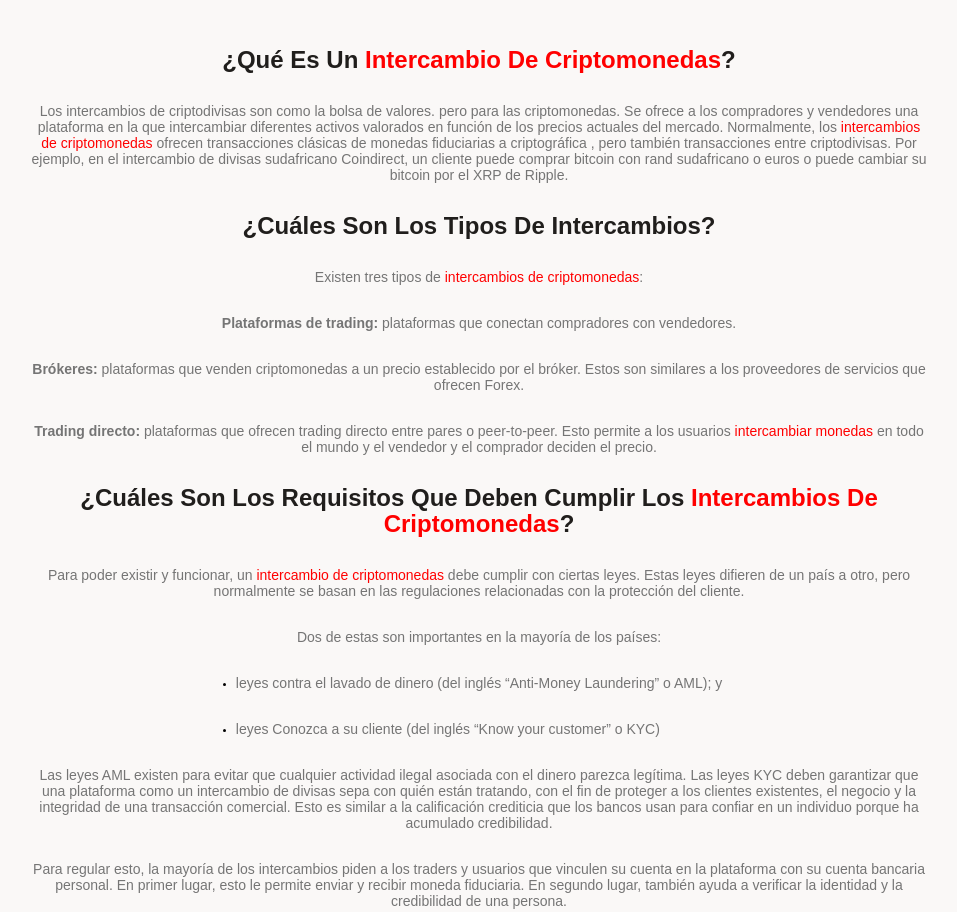
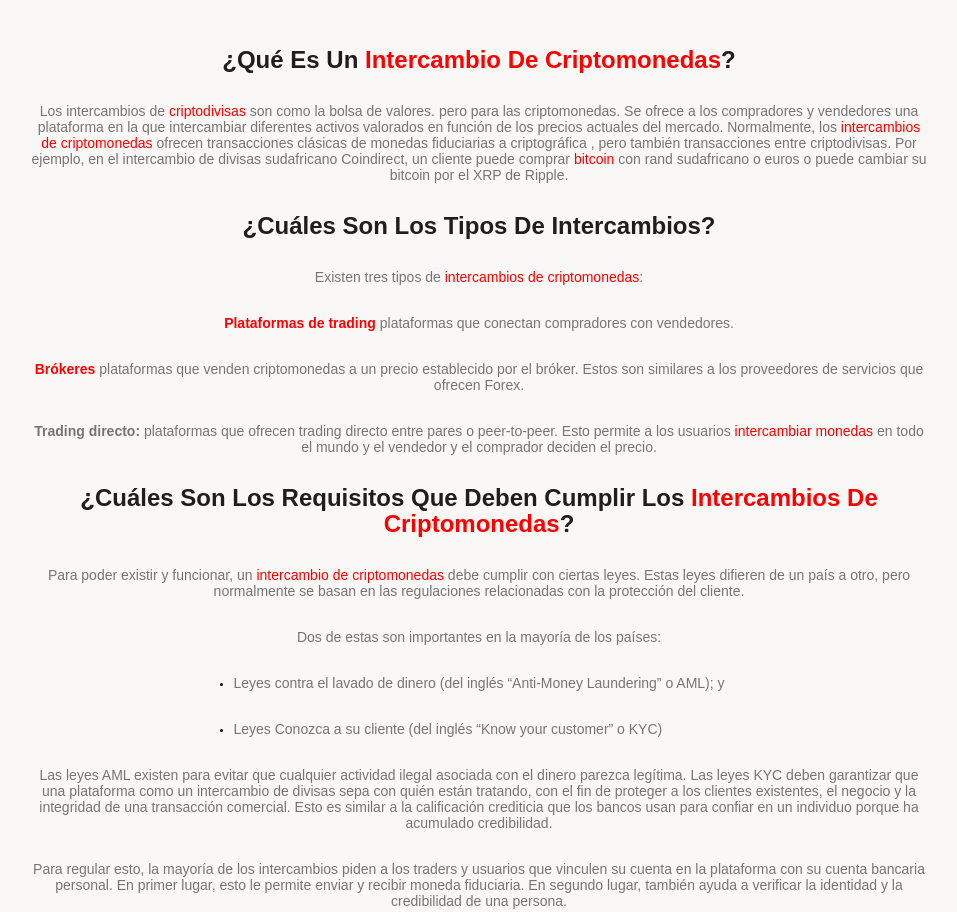
Before and after one commit to JuanVerdugo99/BataBit, a plain HTML site: page intercambio-criptomonedas.html in a window 1280 px wide. Shown: the part 617-1529 px from the top of the page, without its empty margins (161-1118 px from the left). Drawn offline with Linux system fonts and the light colour scheme.

Commit message:
words Juan

```diff
--- a/intercambio-criptomonedas.html
+++ b/intercambio-criptomonedas.html
@@ -21,7 +21,7 @@
                 La próxima revolución en el <span style="color: red;">intercambio de criptomonedas</span>.
             </h1>
             <p>
-                Batabit te ayuda a navegar entre los diferentes precios y tendencias.
+                <span style="color: red;">Batabit</span> te ayuda a navegar entre los diferentes precios y tendencias.
             </p>
             <a class="header--button" href="#plans">
                 Conoce Nuestros Planes <span></span>
@@ -35,15 +35,15 @@
             <div class="main__exchange-container--title">
                 <h2>¿Qué Es Un <span style="color: red;">Intercambio De Criptomonedas</span>?</h2>
                 <p></p>
-                <p>Los intercambios de criptodivisas son como la bolsa de valores. pero para las criptomonedas. Se ofrece a los compradores y vendedores una plataforma en la que intercambiar diferentes activos valorados en función de los precios actuales
+                <p>Los intercambios de  <span style="color: red;">criptodivisas</span> son como la bolsa de valores. pero para las criptomonedas. Se ofrece a los compradores y vendedores una plataforma en la que intercambiar diferentes activos valorados en función de los precios actuales
                     del mercado. Normalmente, los <span style="color: red;">intercambios de criptomonedas</span> ofrecen transacciones clásicas de monedas fiduciarias a criptográfica , pero también transacciones entre criptodivisas. Por ejemplo, en el
-                    intercambio de divisas sudafricano Coindirect, un cliente puede comprar bitcoin con rand sudafricano o euros o puede cambiar su bitcoin por el XRP de Ripple.</p>
+                    intercambio de divisas sudafricano Coindirect, un cliente puede comprar  <span style="color: red;">bitcoin</span> con rand sudafricano o euros o puede cambiar su bitcoin por el XRP de Ripple.</p>
             </div>
             <div class="main__exchange-container--title">
                 <h2>¿Cuáles Son Los Tipos De Intercambios?</h2>
                 <p>Existen tres tipos de <span style="color: red;">intercambios de criptomonedas</span>:</p>
-                <p><b>Plataformas de trading:</b> plataformas que conectan compradores con vendedores.</p>
-                <p><b>Brókeres:</b> plataformas que venden criptomonedas a un precio establecido por el bróker. Estos son similares a los proveedores de servicios que ofrecen Forex.</p>
+                <p><b><span style="color: red;">Plataformas de trading</span></b> plataformas que conectan compradores con vendedores.</p>
+                <p><b><span style="color: red;">Brókeres</span></b> plataformas que venden criptomonedas a un precio establecido por el bróker. Estos son similares a los proveedores de servicios que ofrecen Forex.</p>
                 <p><b>Trading directo:</b> plataformas que ofrecen trading directo entre pares o peer-to-peer. Esto permite a los usuarios <span style="color: red;">intercambiar monedas</span> en todo el mundo y el vendedor y el comprador deciden el precio.</p>
             </div>
 
@@ -55,10 +55,10 @@
 
                 <ul>
                     <li>
-                        <p>leyes contra el lavado de dinero (del inglés “Anti-Money Laundering” o AML); y</p>
+                        <p>Leyes contra el lavado de dinero (del inglés “Anti-Money Laundering” o AML); y</p>
                     </li>
                     <li>
-                        <p>leyes Conozca a su cliente (del inglés “Know your customer” o KYC)</p>
+                        <p>Leyes Conozca a su cliente (del inglés “Know your customer” o KYC)</p>
                     </li>
                 </ul>
 
@@ -87,7 +87,7 @@
                             <p>LBank</p>
                         </li>
                         <li>
-                            <p>Binance</p>
+                            <p> <span style="color: red;">Binance</span></p>
                         </li>
                         <li>
                             <p>Bit-Z</p>
@@ -152,7 +152,7 @@
             </div>
             <section class="main-tables-container">
                 <div class="main-table currency">
-                    <p class="main-table--title currency">Monedas</p>
+                    <p class="main-table--title currency"> <span style="color: red;">Monedas</span></p>
                     <div class="table--container">
                         <table>
                             <tr>
@@ -184,7 +184,7 @@
                     <div class="table--container">
                         <table>
                             <tr>
-                                <td class="table__top-left">Bitso</td>
+                                <td class="table__top-left"> <span style="color: red;">Bitso</span></td>
                                 <td class="table__top-right table__right">Precio</td>
                             </tr>
                             <tr>
```
